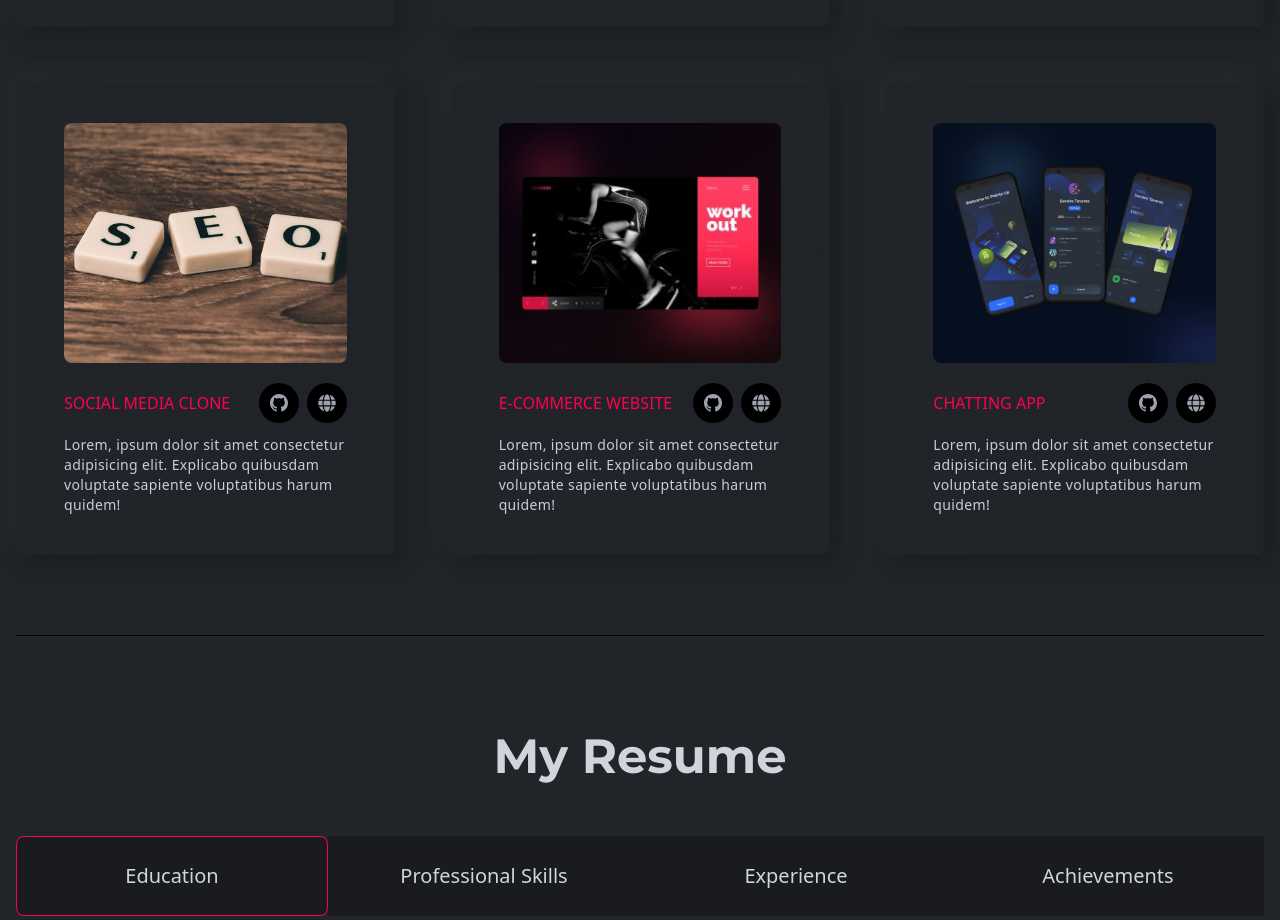
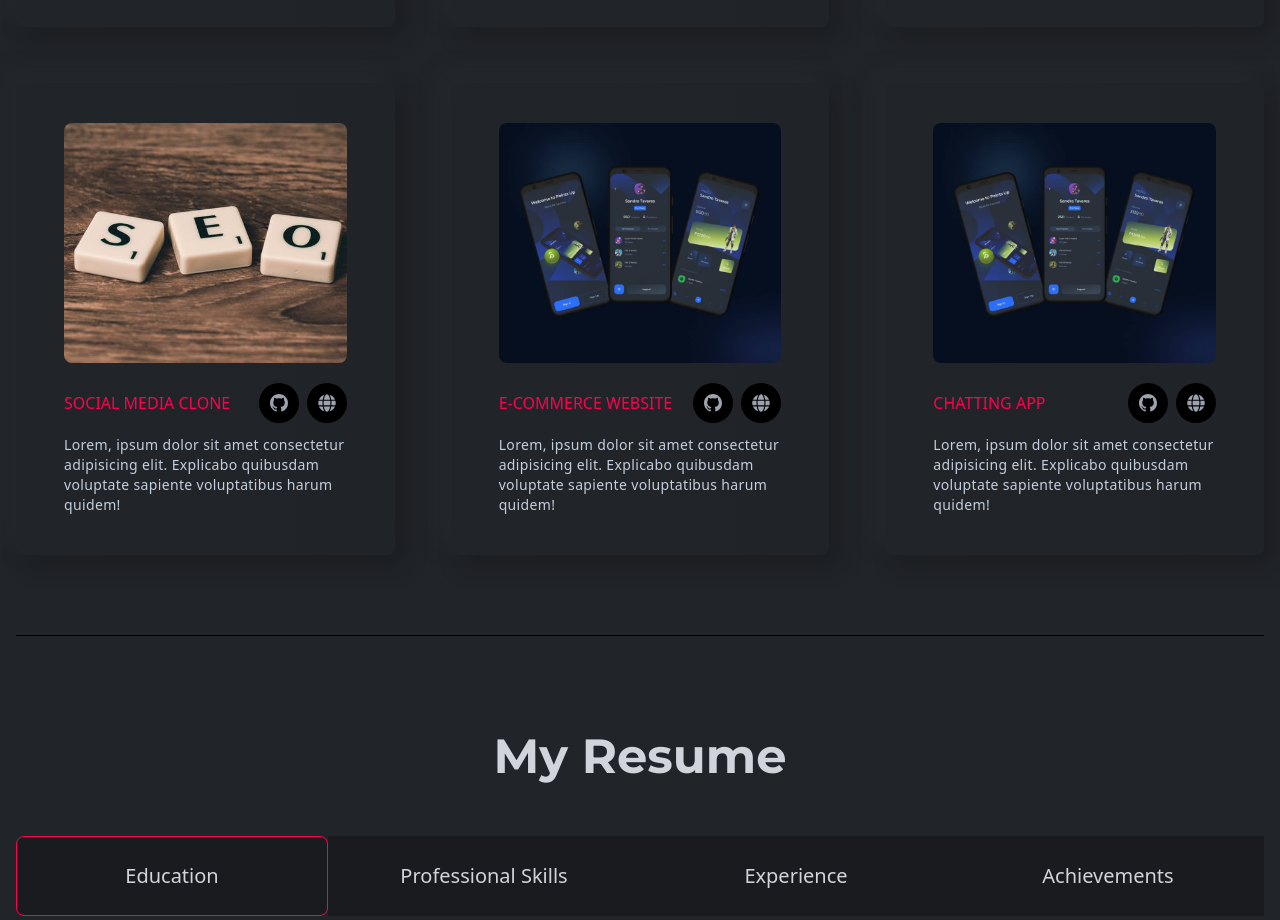
Before and after one commit to Rishabh-mikku/Portfolio, a React (Vite) app: page / in a window 1280 px wide. Shown: the part 2800-3720 px from the top of the page. Built offline with nearby package versions, Linux system fonts and the light colour scheme.

Commit message:
20240607 image changed in project section

```diff
--- a/src/components/Projects/Projects.jsx
+++ b/src/components/Projects/Projects.jsx
@@ -1,6 +1,8 @@
 import React from 'react'
 import Title from '../Layouts/Title'
-import { projectOne, projectTwo, projectThree } from "../../assets/index";
+import projectOne from "../../assets/images/projects/projectOne.jpg";
+import projectTwo from "../../assets/images/projects/projectTwo.jpg";
+import projectThree from "../../assets/images/projects/projectThree.jpeg";
 import ProjectsCard from './ProjectsCard';
 
 const Projects = () => {
@@ -44,7 +46,7 @@ const Projects = () => {
           title="E-commerce Website"
           des=" Lorem, ipsum dolor sit amet consectetur adipisicing elit.
               Explicabo quibusdam voluptate sapiente voluptatibus harum quidem!"
-          src={projectOne}
+          src={projectTwo}
         />
         <ProjectsCard
           title="Chatting App"
```
Also changed, not shown: src/assets/images/projects/projectOne.jpg.
